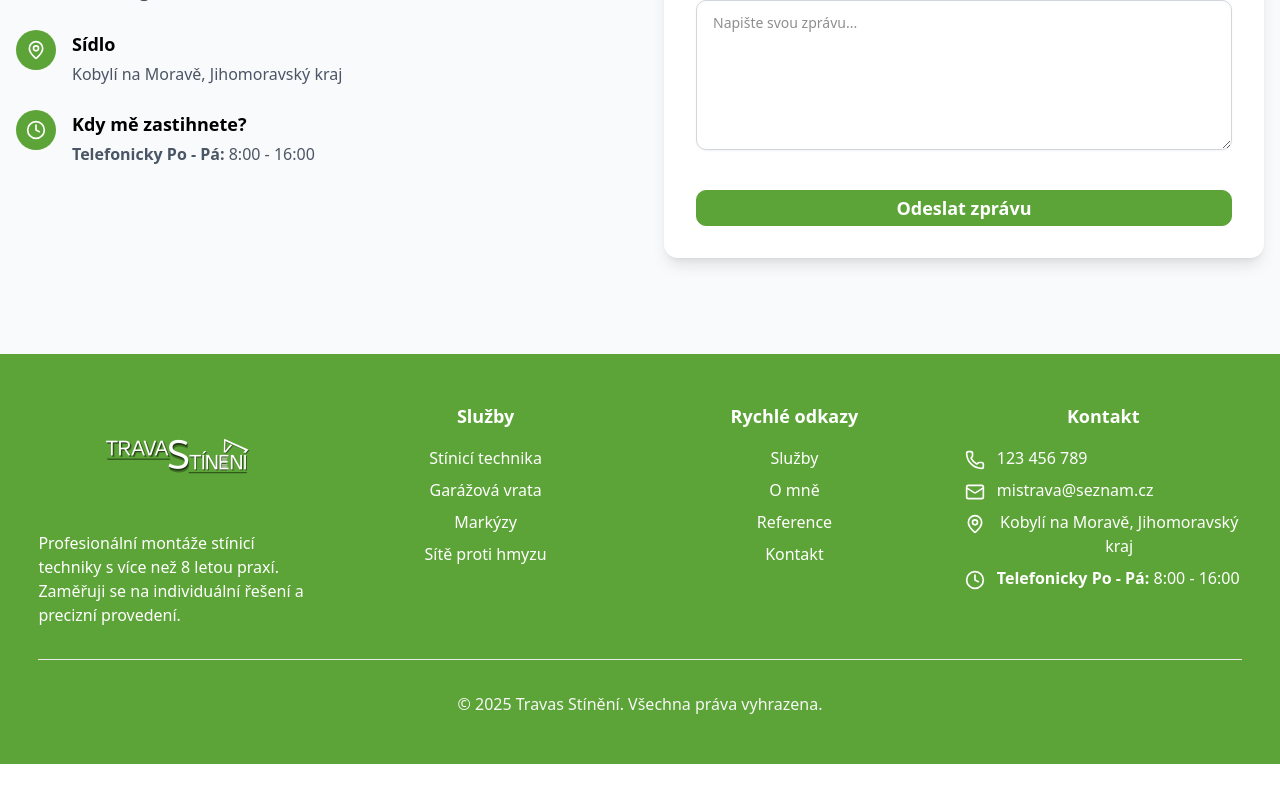
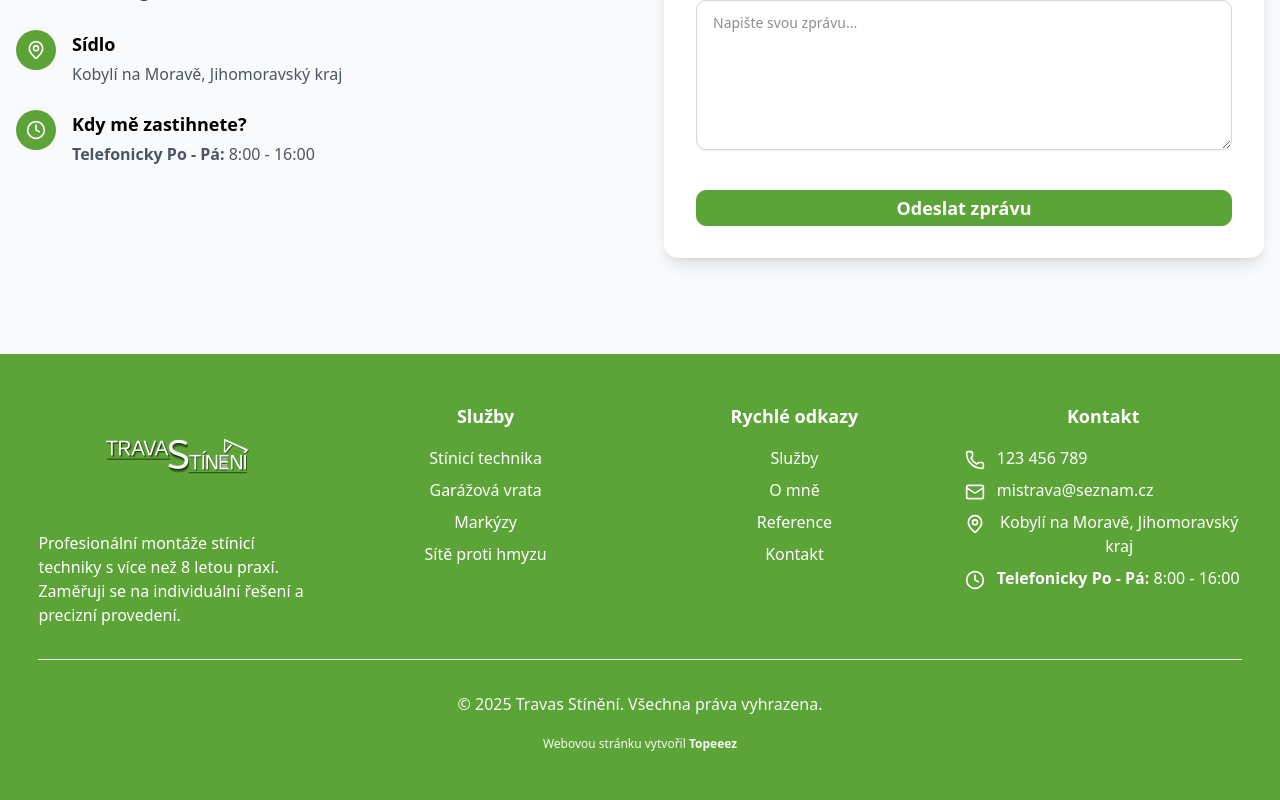
Before and after one commit to Topeez/majktravasweb, a Next.js app: page / in a window 1280 px wide. Shown: the part 3906-4706 px from the top of the page. Before the commit the page ends 4670 px from the top, so only its background shows below. Built offline with nearby package versions, Linux system fonts and the light colour scheme.

Commit message:
zmena v linkach a footer kredity

```diff
--- a/components/footer.tsx
+++ b/components/footer.tsx
@@ -73,8 +73,8 @@ export function Footer() {
                 </div>
 
                 <Separator className="my-8" />
-                <div className="text-muted text-center"></div>
                 <div className="text-muted text-center">&copy; {new Date().getFullYear()} Travas Stínění. Všechna práva vyhrazena.</div>
+                <div className="mt-5 text-muted text-xs text-center">Webovou stránku vytvořil <Link href={"https://www.linkedin.com/in/ond%C5%99ej-top%C3%ADnka-195bb4275/"} className="font-bold">Topeeez</Link></div>
             </div>
         </footer>
     );
```
Also changed, not shown: app/stinici-technika/interierove-stineni/page.tsx (renamed from app/stinici-technika/[interierove-stineni]/page.tsx), app/stinici-technika/venkovni-stineni/page.tsx (renamed from app/stinici-technika/[venkovni-stineni]/page.tsx).
